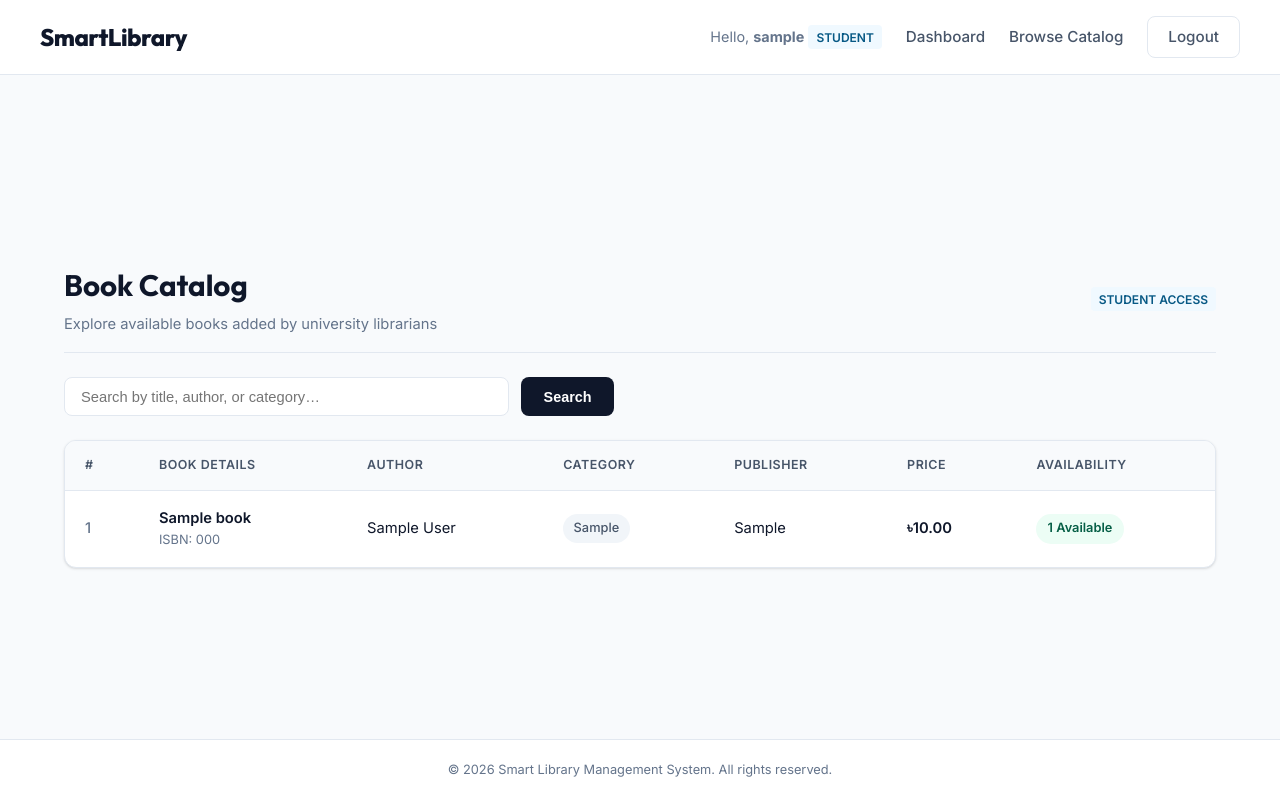
After one commit to Nobin-Hossain/Smart-Library-Management-System, a Django app: page /books/catalog/ in a window 1280 px wide. The commit adds this page. Run offline with Django 5.2, Linux system fonts and the light colour scheme; a user stored in the database is signed in; tables that the repository leaves empty hold one stand-in row (values such as "Sample post").

Commit message:
Book Browsing Option for Students

```diff
--- a/books/urls.py
+++ b/books/urls.py
@@ -9,4 +9,7 @@ urlpatterns = [
     path('books/add/', views.book_create, name='book_create'),
     path('books/<int:pk>/edit/', views.book_update, name='book_update'),
     path('books/<int:pk>/delete/', views.book_delete, name='book_delete'),
+
+    # Student catalog view
+    path('books/catalog/', views.book_list_user, name='book_list_user'),
 ]
--- a/books/views.py
+++ b/books/views.py
@@ -129,3 +129,45 @@ def book_delete(request, pk):
         return redirect('librarian_dashboard')
 
     return render(request, 'books/book_confirm_delete.html', {'book': book})
+
+
+# ---------------------------------------------------------------------------
+# Student Book Catalog
+# ---------------------------------------------------------------------------
+
+from django.core.paginator import Paginator
+from django.http import HttpResponseForbidden
+
+@login_required
+def book_list_user(request):
+    """
+    View for students to view the full list of books entered by librarians.
+    Access Control: Only users with role='student' can access this view.
+    Librarians and Admins receive a 403 Forbidden response.
+    """
+    # CRITICAL access check: ensure only students can access this view
+    if getattr(request.user, 'role', None) != 'student':
+        return HttpResponseForbidden("Access denied. This view is reserved for students.")
+
+    query = request.GET.get('q', '').strip()
+    books = Book.objects.all().order_by('book_id')
+
+    # Search filter using Q objects (case-insensitive partial match on title, author, category)
+    if query:
+        books = books.filter(
+            Q(title__icontains=query) |
+            Q(author__icontains=query) |
+            Q(category__icontains=query)
+        )
+
+    # Paginate list: 10 books per page
+    paginator = Paginator(books, 10)
+    page_number = request.GET.get('page')
+    page_obj = paginator.get_page(page_number)
+
+    context = {
+        'page_obj': page_obj,
+        'books': page_obj.object_list,
+        'query': query,
+    }
+    return render(request, 'books/book_list_user.html', context)
--- a/templates/base.html
+++ b/templates/base.html
@@ -35,6 +35,7 @@
 
                 {% if user.role == 'student' %}
                 <a href="{% url 'student_dashboard' %}" class="nav-item">Dashboard</a>
+                <a href="{% url 'book_list_user' %}" class="nav-item">Browse Catalog</a>
                 {% elif user.role == 'librarian' %}
                 <a href="{% url 'librarian_dashboard' %}" class="nav-item">Dashboard</a>
                 {% elif user.role == 'admin' %}
--- /dev/null
+++ b/templates/books/book_list_user.html
@@ -0,0 +1,364 @@
+{% extends 'base.html' %}
+
+{% block title %}Book Catalog — Smart University Library{% endblock %}
+
+{% block content %}
+<div class="stu-catalog-container">
+
+    <!-- Header Section -->
+    <div class="stu-header">
+        <div>
+            <h1 class="stu-title">Book Catalog</h1>
+            <p class="stu-subtitle">Explore available books added by university librarians</p>
+        </div>
+        <span class="role-badge student">Student Access</span>
+    </div>
+
+    <!-- Search Bar & Controls -->
+    <div class="stu-action-bar">
+        <form method="GET" action="{% url 'book_list_user' %}" class="stu-search-form">
+            <div class="stu-search-input-wrap">
+                <input type="text" name="q" value="{{ query }}" class="stu-search-input" placeholder="Search by title, author, or category…">
+                {% if query %}
+                <a href="{% url 'book_list_user' %}" class="stu-search-clear" title="Clear search">✕</a>
+                {% endif %}
+            </div>
+            <button type="submit" class="btn-stu-search">Search</button>
+        </form>
+    </div>
+
+    <!-- Search feedback -->
+    {% if query %}
+    <p class="search-feedback">
+        Showing results for "<em>{{ query }}</em>"
+    </p>
+    {% endif %}
+
+    <!-- Book List Table Card -->
+    <div class="stu-table-card">
+        {% if page_obj %}
+        <div class="stu-table-wrap">
+            <table class="stu-table">
+                <thead>
+                    <tr>
+                        <th>#</th>
+                        <th>Book Details</th>
+                        <th>Author</th>
+                        <th>Category</th>
+                        <th>Publisher</th>
+                        <th>Price</th>
+                        <th>Availability</th>
+                    </tr>
+                </thead>
+                <tbody>
+                    {% for book in page_obj %}
+                    <tr class="stu-row">
+                        <td class="stu-id">{{ forloop.counter0|add:page_obj.start_index }}</td>
+                        <td class="stu-book-title">
+                            <span class="title-text">{{ book.title }}</span>
+                            <span class="isbn-sub">ISBN: {{ book.isbn }}</span>
+                        </td>
+                        <td class="stu-author">{{ book.author }}</td>
+                        <td>
+                            <span class="category-chip">{{ book.category }}</span>
+                        </td>
+                        <td class="stu-publisher">{{ book.publisher }}</td>
+                        <td class="price-text">৳{{ book.price }}</td>
+                        <td>
+                            {% if book.available_copies > 0 %}
+                            <span class="badge-available">{{ book.available_copies }} Available</span>
+                            {% else %}
+                            <span class="badge-unavailable">Out of Stock</span>
+                            {% endif %}
+                        </td>
+                    </tr>
+                    {% endfor %}
+                </tbody>
+            </table>
+        </div>
+
+        <!-- Pagination Controls -->
+        {% if page_obj.has_other_pages %}
+        <div class="stu-pagination-wrap">
+            <div class="stu-pagination-info">
+                Page {{ page_obj.number }} of {{ page_obj.paginator.num_pages }}
+            </div>
+            <div class="stu-pagination">
+                {% if page_obj.has_previous %}
+                <a href="?q={{ query }}&page=1" class="page-link">&laquo; First</a>
+                <a href="?q={{ query }}&page={{ page_obj.previous_page_number }}" class="page-link">&lsaquo; Prev</a>
+                {% endif %}
+
+                <span class="page-link active">{{ page_obj.number }}</span>
+
+                {% if page_obj.has_next %}
+                <a href="?q={{ query }}&page={{ page_obj.next_page_number }}" class="page-link">Next &rsaquo;</a>
+                <a href="?q={{ query }}&page={{ page_obj.paginator.num_pages }}" class="page-link">Last &raquo;</a>
+                {% endif %}
+            </div>
+        </div>
+        {% endif %}
+
+        {% else %}
+        <!-- Friendly Empty State -->
+        <div class="stu-empty-state">
+            <h3>No books found</h3>
+            <p>We couldn't find any books matching your search criteria. <a href="{% url 'book_list_user' %}">Clear search filter</a></p>
+        </div>
+        {% endif %}
+    </div>
+
+</div>
+
+<!-- Custom Page-scoped CSS matching SmartLibrary Minimalist Academic Design System -->
+<style>
+    .stu-catalog-container {
+        width: 100%;
+        max-width: 1200px;
+        margin: 0 auto;
+        display: flex;
+        flex-direction: column;
+        gap: 1.5rem;
+    }
+
+    .stu-header {
+        display: flex;
+        justify-content: space-between;
+        align-items: center;
+        border-bottom: 1px solid var(--border-color);
+        padding-bottom: 1rem;
+    }
+
+    .stu-title {
+        font-size: 1.85rem;
+        font-family: 'Outfit', sans-serif;
+        font-weight: 700;
+        margin-bottom: 0.2rem;
+    }
+
+    .stu-subtitle {
+        color: var(--text-muted);
+        font-size: 0.92rem;
+    }
+
+    .stu-action-bar {
+        display: flex;
+        justify-content: space-between;
+        align-items: center;
+        gap: 1rem;
+    }
+
+    .stu-search-form {
+        display: flex;
+        gap: 0.75rem;
+        width: 100%;
+        max-width: 550px;
+    }
+
+    .stu-search-input-wrap {
+        position: relative;
+        flex: 1;
+    }
+
+    .stu-search-input {
+        width: 100%;
+        padding: 0.65rem 2.2rem 0.65rem 1rem;
+        border: 1px solid var(--border-color);
+        border-radius: var(--radius);
+        background: var(--card-bg);
+        font-size: 0.92rem;
+        color: var(--text-main);
+        outline: none;
+        transition: var(--transition);
+    }
+
+    .stu-search-input:focus {
+        border-color: var(--primary-color);
+        box-shadow: 0 0 0 3px rgba(15, 23, 42, 0.08);
+    }
+
+    .stu-search-clear {
+        position: absolute;
+        right: 0.75rem;
+        top: 50%;
+        transform: translateY(-50%);
+        color: var(--text-muted);
+        text-decoration: none;
+        font-size: 0.9rem;
+    }
+
+    .btn-stu-search {
+        background-color: var(--primary-color);
+        color: #ffffff;
+        border: none;
+        padding: 0.65rem 1.4rem;
+        border-radius: var(--radius);
+        font-weight: 600;
+        font-size: 0.9rem;
+        cursor: pointer;
+        transition: var(--transition);
+    }
+
+    .btn-stu-search:hover {
+        background-color: var(--primary-hover);
+    }
+
+    .search-feedback {
+        font-size: 0.9rem;
+        color: var(--text-muted);
+    }
+
+    .stu-table-card {
+        background: var(--card-bg);
+        border: 1px solid var(--border-color);
+        border-radius: 12px;
+        box-shadow: var(--shadow);
+        overflow: hidden;
+    }
+
+    .stu-table-wrap {
+        width: 100%;
+        overflow-x: auto;
+    }
+
+    .stu-table {
+        width: 100%;
+        border-collapse: collapse;
+        text-align: left;
+        font-size: 0.92rem;
+    }
+
+    .stu-table th {
+        background: #f8fafc;
+        color: var(--secondary-color);
+        font-weight: 600;
+        padding: 0.9rem 1.25rem;
+        border-bottom: 1px solid var(--border-color);
+        text-transform: uppercase;
+        font-size: 0.78rem;
+        letter-spacing: 0.5px;
+    }
+
+    .stu-table td {
+        padding: 1rem 1.25rem;
+        border-bottom: 1px solid var(--border-color);
+        vertical-align: middle;
+    }
+
+    .stu-row:last-child td {
+        border-bottom: none;
+    }
+
+    .stu-row:hover {
+        background-color: #f8fafc;
+    }
+
+    .stu-id {
+        color: var(--text-muted);
+        font-weight: 500;
+    }
+
+    .stu-book-title {
+        display: flex;
+        flex-direction: column;
+    }
+
+    .stu-book-title .title-text {
+        font-weight: 600;
+        color: var(--primary-color);
+    }
+
+    .stu-book-title .isbn-sub {
+        font-size: 0.8rem;
+        color: var(--text-muted);
+    }
+
+    .category-chip {
+        display: inline-block;
+        padding: 0.25rem 0.65rem;
+        background-color: #f1f5f9;
+        color: var(--secondary-color);
+        border-radius: 20px;
+        font-size: 0.8rem;
+        font-weight: 500;
+    }
+
+    .price-text {
+        font-weight: 600;
+        color: var(--primary-color);
+    }
+
+    .badge-available {
+        display: inline-block;
+        padding: 0.3rem 0.7rem;
+        background-color: var(--success-bg);
+        color: var(--success-text);
+        border-radius: 20px;
+        font-size: 0.8rem;
+        font-weight: 600;
+    }
+
+    .badge-unavailable {
+        display: inline-block;
+        padding: 0.3rem 0.7rem;
+        background-color: var(--error-bg);
+        color: var(--error-text);
+        border-radius: 20px;
+        font-size: 0.8rem;
+        font-weight: 600;
+    }
+
+    .stu-pagination-wrap {
+        display: flex;
+        justify-content: space-between;
+        align-items: center;
+        padding: 1rem 1.25rem;
+        background: #f8fafc;
+        border-top: 1px solid var(--border-color);
+    }
+
+    .stu-pagination-info {
+        font-size: 0.85rem;
+        color: var(--text-muted);
+    }
+
+    .stu-pagination {
+        display: flex;
+        gap: 0.35rem;
+    }
+
+    .page-link {
+        padding: 0.35rem 0.75rem;
+        border: 1px solid var(--border-color);
+        border-radius: var(--radius);
+        background: #ffffff;
+        color: var(--secondary-color);
+        text-decoration: none;
+        font-size: 0.85rem;
+        font-weight: 500;
+        transition: var(--transition);
+    }
+
+    .page-link:hover {
+        background: #f1f5f9;
+        color: var(--primary-color);
+    }
+
+    .page-link.active {
+        background: var(--primary-color);
+        color: #ffffff;
+        border-color: var(--primary-color);
+    }
+
+    .stu-empty-state {
+        padding: 3rem 1.5rem;
+        text-align: center;
+        color: var(--text-muted);
+    }
+
+    .stu-empty-state h3 {
+        font-size: 1.25rem;
+        margin-bottom: 0.5rem;
+    }
+</style>
+{% endblock %}
```
Also changed, not shown: books/tests.py (+72 -2 lines), templates/accounts/dashboard_student.html (+17 -10 lines).
